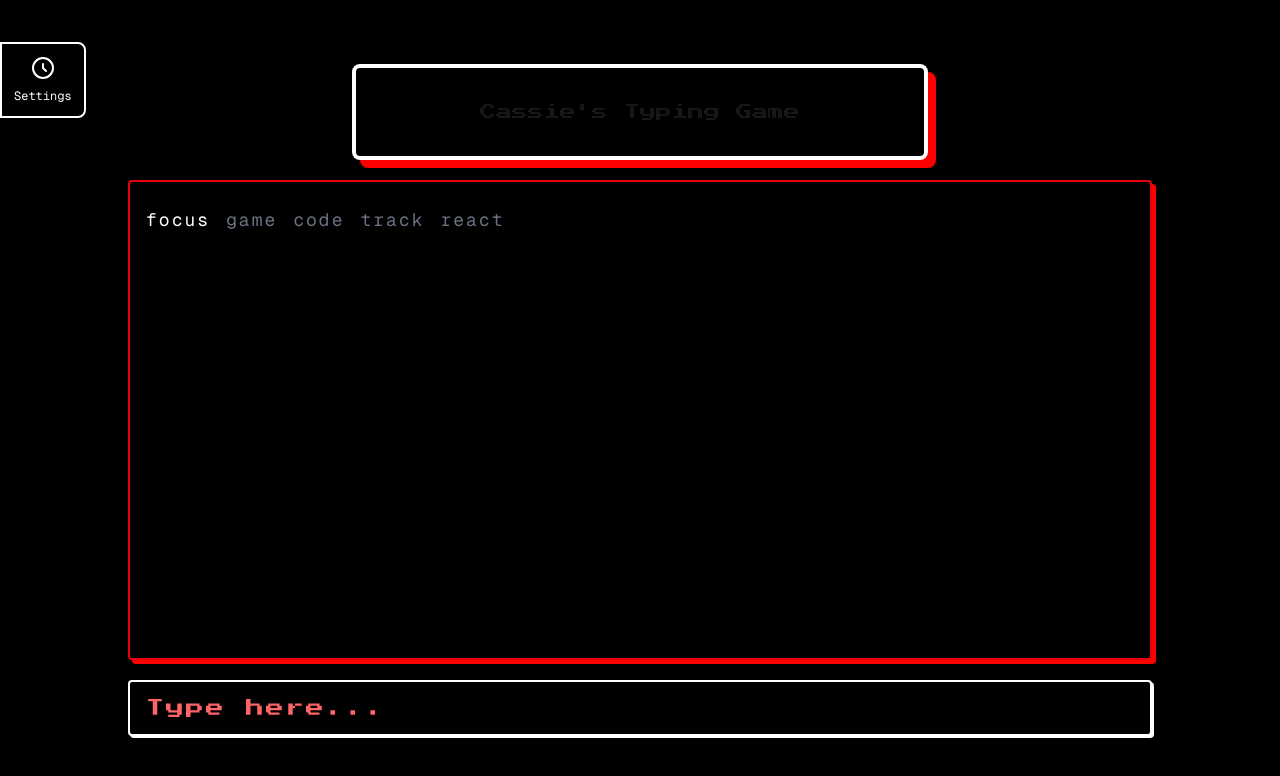
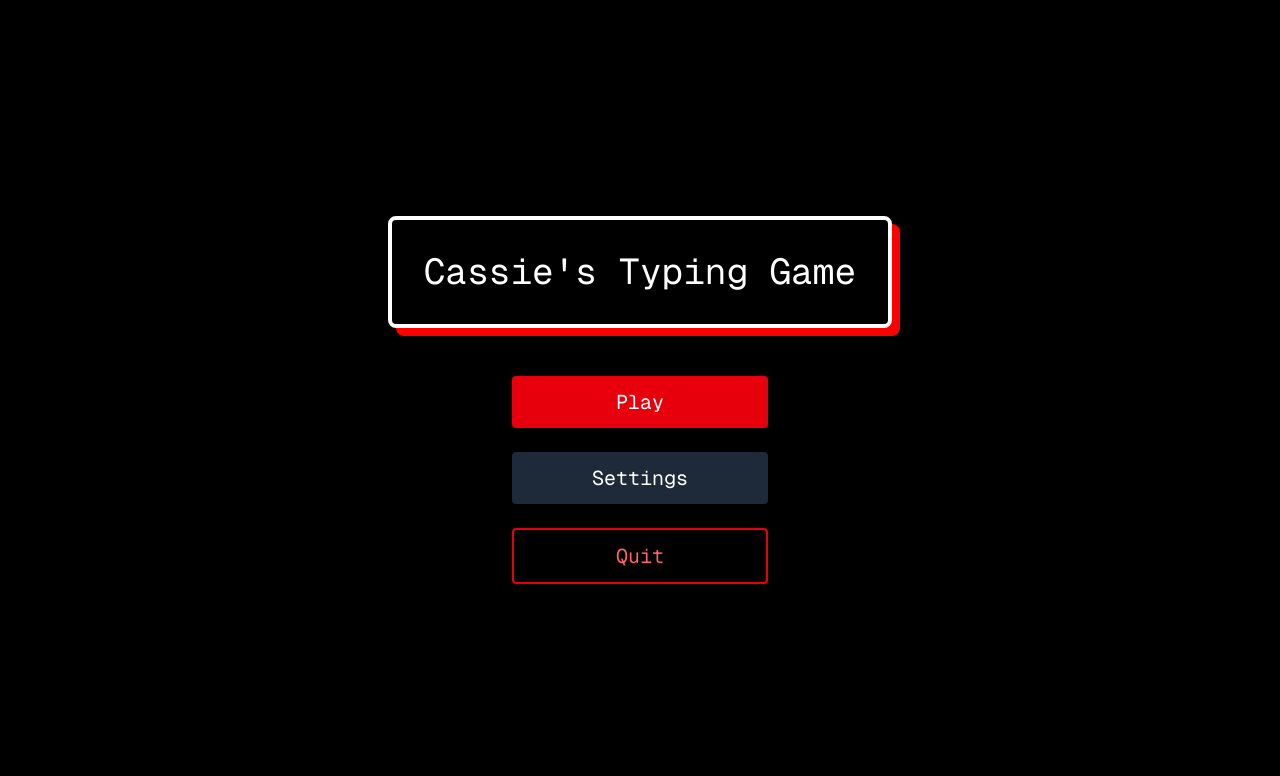
Before and after one commit to C4ss1eP/typing-game, a Next.js app: page / in a window 1280 px wide. Shown: the top 776 px of the page. Built offline with nearby package versions, Linux system fonts and the light colour scheme.

Commit message:
Add main menu feature

```diff
--- /dev/null
+++ b/src/app/MainMenu.tsx
@@ -0,0 +1,38 @@
+"use client";
+import React from "react";
+
+type MainMenuProps = {
+  onPlay: () => void;
+  onSettings: () => void;
+  onQuit: () => void;
+};
+
+export default function MainMenu({ onPlay, onSettings, onQuit }: MainMenuProps) {
+  return (
+    <div className="min-h-screen flex flex-col items-center justify-center bg-black">
+      <h1 className="text-4xl font-mono text-white mb-12 border-4 border-white rounded-lg p-8 shadow-[8px_8px_0_0_#ff0000] bg-black">
+        Cassie&apos;s Typing Game
+      </h1>
+      <div className="flex flex-col gap-6 w-64">
+        <button
+          onClick={onPlay}
+          className="bg-red-600 text-white px-6 py-3 rounded shadow hover:bg-red-700 font-mono text-xl transition-all"
+        >
+          Play
+        </button>
+        <button
+          onClick={onSettings}
+          className="bg-gray-800 text-white px-6 py-3 rounded shadow hover:bg-gray-700 font-mono text-xl transition-all"
+        >
+          Settings
+        </button>
+        <button
+          onClick={onQuit}
+          className="bg-black text-red-400 border-2 border-red-600 px-6 py-3 rounded shadow font-mono text-xl hover:bg-red-900 transition-all"
+        >
+          Quit
+        </button>
+      </div>
+    </div>
+  );
+}
--- a/src/app/page.tsx
+++ b/src/app/page.tsx
@@ -1,6 +1,8 @@
 "use client";
 import React, { useState, useEffect } from "react";
 import Confetti from "react-confetti";
+import MainMenu from "./MainMenu";
+
 
 // Simple random word generator
 const WORDS = [
@@ -14,6 +16,10 @@ function getRandomWords(count: number) {
 }
 
 export default function Home() {
+
+  // Add a screen state
+  const [screen, setScreen] = useState<"menu" | "game" | "settings" | "quit">("menu");
+
   // Settings state
   const [settingsOpen, setSettingsOpen] = useState(false);
   const [wordCount, setWordCount] = useState(5);
@@ -118,24 +124,27 @@ export default function Home() {
     });
   };
 
-  return (
-    <main className="min-h-screen flex flex-row items-center justify-center bg-black relative overflow-x-hidden">
-      {/* Settings Sidebar */}
+  // Settings Sidebar
+  const SettingsSidebar = (
     <div
       className={`fixed top-0 left-0 h-full z-50 bg-black border-r-2 border-white shadow-lg transition-transform ease-in-out`}
       style={{
         width: SIDEBAR_WIDTH,
         transitionDuration: `${slideDuration}ms`,
-          transform: settingsOpen ? "translateX(0)" : "translateX(-100%)",
+        transform: "translateX(0)"
       }}
     >
       <div className="flex flex-col h-full p-6 gap-6">
+        {/* Back to Menu Button */}
+        <div>
           <button
-            onClick={handleReset}
-            className="bg-red-600 text-white px-4 py-2 rounded shadow hover:bg-red-700 transition-all font-mono"
+            onClick={() => setScreen("menu")}
+            className="bg-gray-800 text-white px-4 py-2 rounded shadow font-mono mb-2 hover:bg-gray-700 transition-all"
           >
-            Reset Words
+            Back to Menu
           </button>
+        </div>
+        {/* Word Count */}
         <div>
           <label className="block text-white mb-1 font-mono">Word Count</label>
           <input
@@ -147,6 +156,7 @@ export default function Home() {
             className="w-full px-2 py-1 rounded bg-gray-800 text-white border border-gray-600 font-mono"
           />
         </div>
+        {/* Highlight Color */}
         <div>
           <label className="block text-white mb-1 font-mono">Highlight Color</label>
           <input
@@ -156,6 +166,7 @@ export default function Home() {
             className="w-10 h-10 p-0 border-none bg-transparent"
           />
         </div>
+        {/* Right Letter Color */}
         <div>
           <label className="block text-white mb-1 font-mono">Right Letter Color</label>
           <input
@@ -165,6 +176,7 @@ export default function Home() {
             className="w-10 h-10 p-0 border-none bg-transparent"
           />
         </div>
+        {/* Completed Word Color */}
         <div>
           <label className="block text-white mb-1 font-mono">Completed Word Color</label>
           <input
@@ -174,6 +186,7 @@ export default function Home() {
             className="w-10 h-10 p-0 border-none bg-transparent"
           />
         </div>
+        {/* Wrong Letter Color */}
         <div>
           <label className="block text-white mb-1 font-mono">Wrong Letter Color</label>
           <input
@@ -183,6 +196,7 @@ export default function Home() {
             className="w-10 h-10 p-0 border-none bg-transparent"
           />
         </div>
+        {/* Slide Duration */}
         <div>
           <label className="block text-white mb-1 font-mono">Slide Duration (ms)</label>
           <input
@@ -196,23 +210,37 @@ export default function Home() {
         </div>
       </div>
     </div>
-      {/* Settings Toggle Button (OUTSIDE sidebar) */}
-      <button
-        onClick={() => setSettingsOpen(!settingsOpen)}
-        className="fixed left-0 z-50 bg-black border-2 border-white rounded-r-lg p-3 shadow-lg hover:bg-gray-900 transition-all flex flex-col items-center"
-        style={{
-          top: "calc(10px + 2rem)",
-          transitionDuration: `${slideDuration}ms`,
-          transform: settingsOpen ? `translateX(${SIDEBAR_WIDTH}px)` : "translateX(0)",
-        }}
-        aria-label="Toggle Settings"
-      >
-        <svg width="24" height="24" fill="none" stroke="white" strokeWidth="2" strokeLinecap="round" strokeLinejoin="round">
-          <circle cx="12" cy="12" r="10" />
-          <path d="M12 8v4l3 3" />
-        </svg>
-        <span className="mt-2 text-white font-mono text-xs">Settings</span>
-      </button>
+  );
+
+  // --- MAIN RENDER LOGIC ---
+  if (screen === "menu") {
+    return (
+      <MainMenu
+        onPlay={() => setScreen("game")}
+        onSettings={() => setScreen("settings")}
+        onQuit={() => setScreen("quit")}
+      />
+    );
+  }
+
+  // --- Settings Screen ---
+  if (screen === "settings") {
+    return SettingsSidebar;
+  }
+
+  // --- Quit Screen ---
+  if (screen === "quit") {
+    return (
+      <div className="min-h-screen flex items-center justify-center bg-black text-white font-mono text-2xl">
+        Thanks for playing!
+      </div>
+    );
+  }
+
+  // --- GAME SCREEN ---
+
+  return (
+    <main className="min-h-screen flex flex-row items-center justify-center bg-black relative overflow-x-hidden">
       {/* Main Content */}
       <div
         className="flex flex-col items-center justify-center w-full transition-all"
@@ -221,6 +249,20 @@ export default function Home() {
           transitionDuration: `${slideDuration}ms`,
         }}
       >
+        <div className="flex flex-row justify-center gap-x-8 mb-6">
+          <button
+            onClick={handleReset}
+            className="bg-red-600 text-white px-4 py-2 rounded shadow hover:bg-red-700 transition-all font-mono"
+          >
+            Reset Words
+          </button>
+          <button
+            onClick={() => setScreen("menu")}
+            className="bg-gray-800 text-white px-4 py-2 rounded shadow font-mono"
+          >
+            Back to Menu
+          </button>
+        </div>
         <h1 className="m-[10px] flex flex-col items-center border-4 border-white rounded-lg shadow-[8px_8px_0_0_#ff0000] bg-black p-8 max-w-xl w-full"
           style={{
             fontFamily: "'Press Start 2P', 'VT323', 'Fira Mono', monospace",
```
Lines whose indentation alone changed are shown as unchanged.
